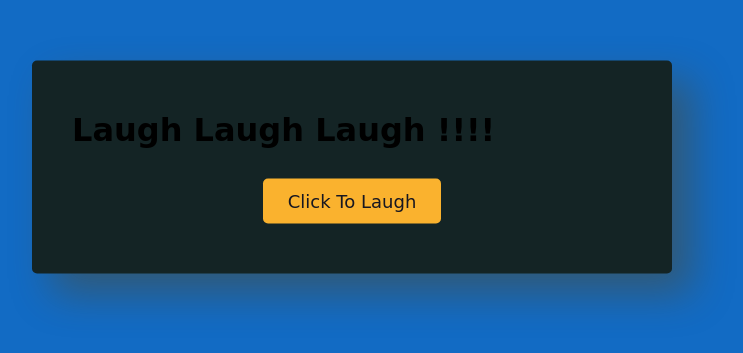
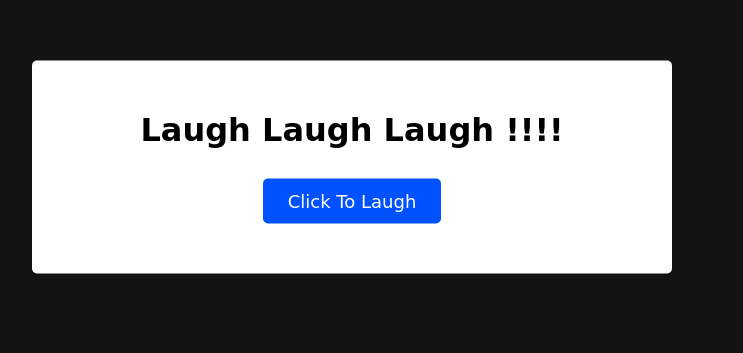
Before and after one commit to SAHIL-Sharma21/Random-Joke-genrator, a plain HTML site: page index.html in a window 1280 px wide. Shown: the part 233-586 px from the top of the page, without its empty margins (288-1031 px from the left). Drawn offline with Linux system fonts and the light colour scheme; no server answers.

Commit message:
Update style.css

```diff
--- a/style.css
+++ b/style.css
@@ -5,26 +5,25 @@
     font-family: 'Caveat', cursive;
 }
 body{
-    background-color: #126bc4;
+    background-color: rgb(19, 19, 19);
 }
-h3{
+h1{
     text-align: center;
-    color: #ffffff;
+    color: #000000;
 }
 .wrapper{
     width: 80vmin;
     padding: 50px 40px;
-    background-color: #142425;
+    background-color: #ffffff;
     position: absolute;
     transform: translate(-50%, -50%);
     top: 50%;
     left: 50%;
     border-radius: 5px;
-    box-shadow: 20px 20px 40px rgba(97, 63, 0, 0.4);
 }
 p{
     font-size: 16px;
-    color: #ffffff;
+    color: #000000;
     font-weight: 400;
     text-align: center;
     word-wrap: break-word;
@@ -38,11 +37,11 @@ p{
 }
 button{
     display: block;
-    background-color:#fab22e ;
+    background-color:#0051ff ;
     border: none;
     padding: 5px;
     font-size: 18px;
-    color: #171721;
+    color: #ffffff;
     font-weight: 500;
     padding: 12px 25px;
     margin: 0 auto;
```
